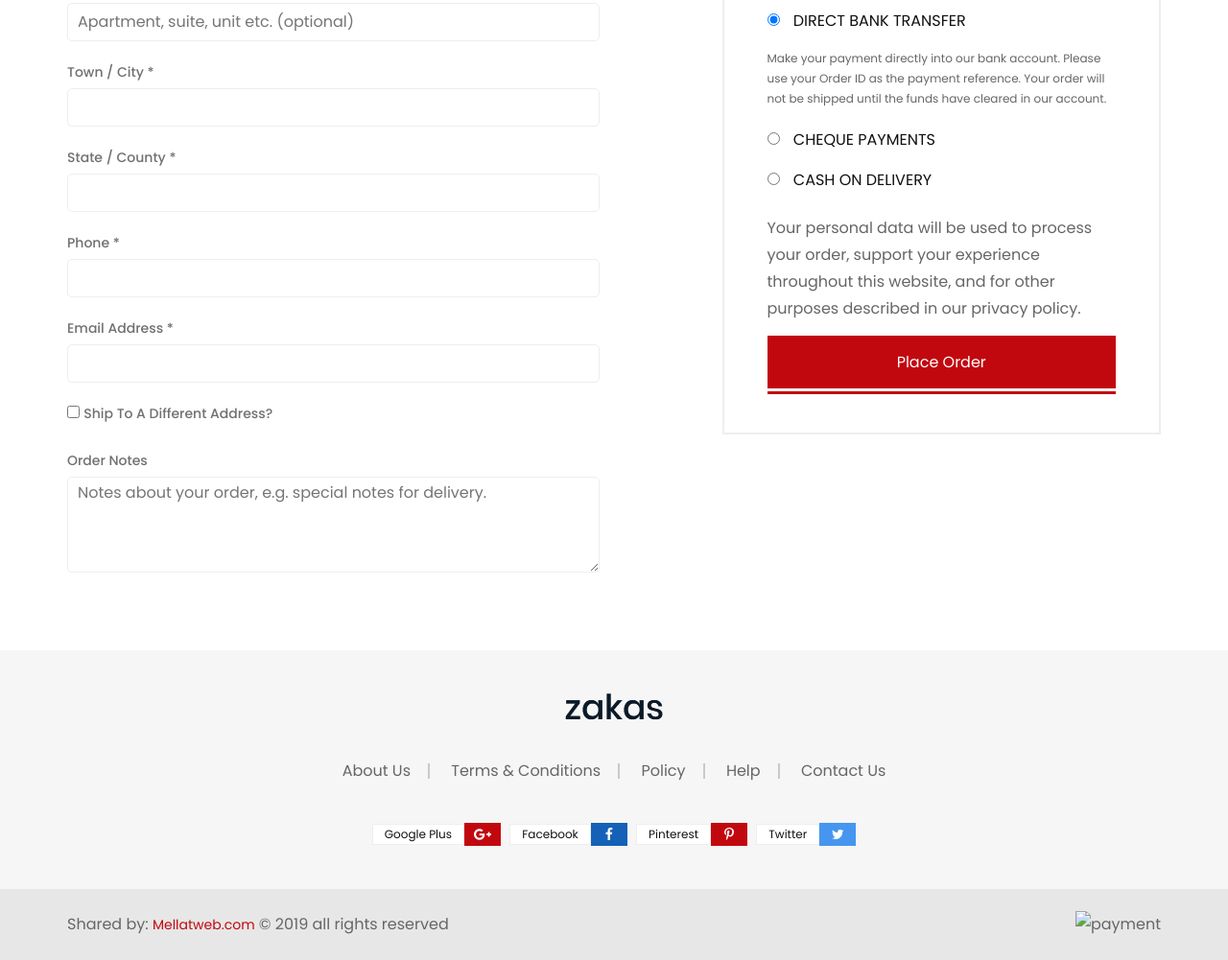
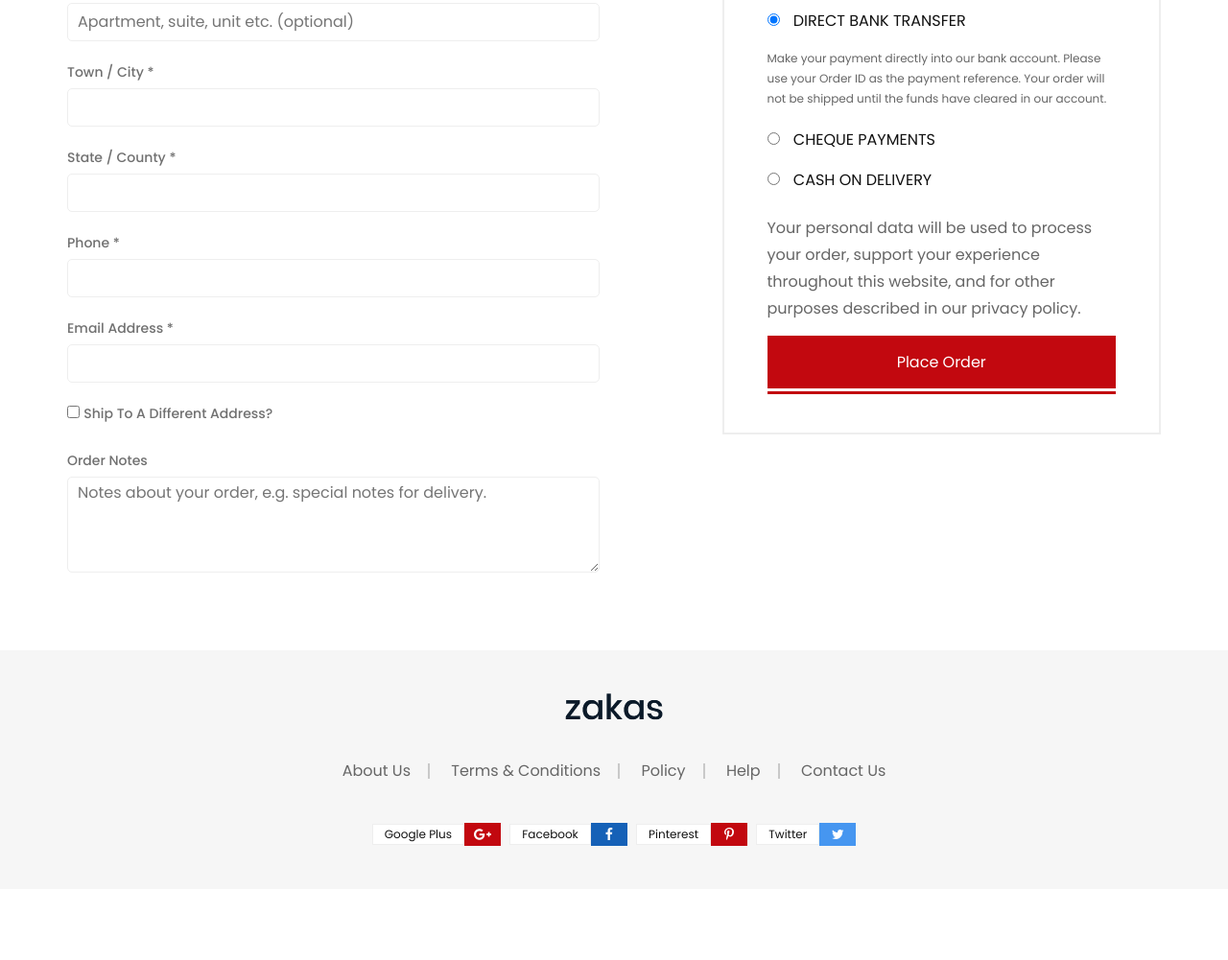
Before and after one commit to nikta1379/shoping-dress, a website: page checkout.html in a window 1280 px wide. Shown: the part 875-1876 px from the top of the page at 96% size. After the commit the page ends 1802 px from the top, so only its background shows below. Drawn offline with Linux system fonts and the light colour scheme; files whose address does not match are found by name.

Commit message:
Update checkout.html

```diff
--- a/checkout.html
+++ b/checkout.html
@@ -569,17 +569,8 @@
                     </div>
                 </div>
             </div>
-            <div class="footer-bottom bg-color ptb--25" data-bg-color="#e7e7e7">
-                <div class="container">
-                    <div class="row align-items-center">
-                        <div class="col-sm-6 text-sm-left text-center mb-xs--10">
-                            <p class="copyright-text">Shared by: <a href="https://www.mellatweb.com/"> Mellatweb.com</a> &copy; 2019 all rights reserved</p>
-                        </div>
-                        <div class="col-sm-6 text-sm-right text-center">
-                            <figure>
-                                <img src="assets/img/others/payment.png" alt="payment">
-                            </figure>
-                        </div>
+
+
                     </div>
                 </div>
             </div>
```
